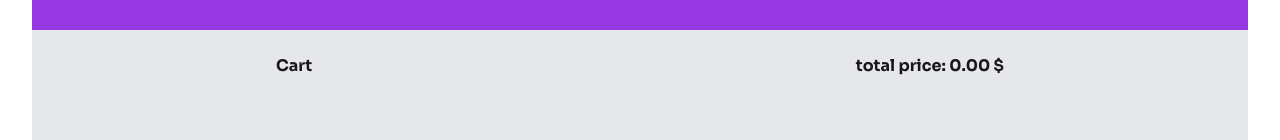
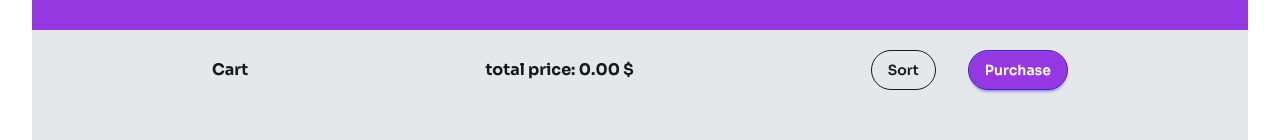
Before and after one commit to sourovroy999/gadget-heaven, a React (Vite) app: page /dashboard in a window 1280 px wide. Shown: the part 283-423 px from the top of the page. Built offline with nearby package versions, Linux system fonts and the light colour scheme.

Commit message:
sort button click to sort the products in cart

```diff
--- a/src/Components/Cart.jsx
+++ b/src/Components/Cart.jsx
@@ -1,67 +1,75 @@
-import React, { useEffect, useState } from 'react';
-import { deleteProducts, getProducts } from '../Utilis/Utilis';
-import SingleCart from '../Pages/SingleCart';
+import React, { useEffect, useState } from "react";
+import { deleteProducts, getProducts } from "../Utilis/Utilis";
+import SingleCart from "../Pages/SingleCart";
 
 const Cart = () => {
+  const [carts, setCarts] = useState([]);
 
-    const [carts, setCarts]=useState([])
+  // const [totalPrice, setTotalPrice]=useState([])
 
-    // const [totalPrice, setTotalPrice]=useState([])
+  useEffect(() => {
+    const storedCarts = getProducts([]);
+    setCarts(storedCarts);
+  }, []);
 
-    useEffect(()=>{
-        const storedCarts= getProducts([])
-        setCarts(storedCarts)
-    } ,[])
-
-    const handleDelete = id =>{
-        deleteProducts(id)
-        const storedCarts=getProducts([])
-        setCarts(storedCarts)
-    }
+  const handleDelete = (id) => {
+    deleteProducts(id);
+    const storedCarts = getProducts([]);
+    setCarts(storedCarts);
+  };
 
 
+  const handleSort=()=>{
+    const sorted= [...carts].sort(function(a,b) {return b.price - a.price})
+    console.log('sort btn clicked', sorted);
+    // setCarts(sorted)
+    setCarts(sorted)
+
+  }
 
 
+  const prices = carts.map((prices) => prices.price);
+//   console.log(prices);
+
+  let sum = 0;
+  for (let item of prices) {
+    sum = sum + item;
+  }
+  console.log(sum);
+
+  //  console.log(totalPrice);
+
+  return (
+    <div className="mt-5 px-6 md:px-0">
+      <div className="max-w-4xl flex gap-4 flex-col md:flex-row items-center mx-auto justify-between font-bold md:px-5">
+
+        <div className="">
+          <h1>Cart</h1>
+        </div>
 
 
-       const prices=carts.map(prices=> prices.price)
-       console.log(prices);
+        <div className="">total price: {sum.toFixed(2)} $</div>
 
-       let sum =0
-     for(let item of prices ){
-        sum = sum + item
+        <div>
+        <button onClick={()=>handleSort()}  className="btn btn-outline mr-8 rounded-3xl text-[#9538E2">
+          Sort
+        </button>
+        <button className="btn btn-primary rounded-3xl bg-[#9538E2] text-white">
+          Purchase
+        </button>
+        </div>
 
-     }
-     console.log(sum);
+      </div>
 
-
-    //  console.log(totalPrice);
-
-
-
-
-
-
-
-    return (
-        <div className=''>
-
-           <div className='flex px-5 my-6 justify-between  max-w-3xl mx-auto font-bold md:px-'>
-            <div><h1>Cart</h1></div>
-
-            <div>total price: {sum.toFixed(2)} $</div>
-
-
-           </div>
-
-            {
-                carts.map(p=> <SingleCart key={p.product_id} cartInside={p} handleDelete={handleDelete}></SingleCart>)
-
-            }
-
-
-        </div>
-    );
+      {carts.map((p) => (
+        <SingleCart
+          key={p.product_id}
+          cartInside={p}
+          handleDelete={handleDelete}
+        ></SingleCart>
+      ))}
+    </div>
+  );
 };
 
 export default Cart;
--- a/src/Pages/SingleCart.jsx
+++ b/src/Pages/SingleCart.jsx
@@ -9,7 +9,7 @@ const SingleCart = ({ cartInside, handleDelete }) => {
 
 
   return (
-    <div className=" flex  gap-3 justify-between max-w-2xl mx-auto bg-white mb-3 p-4 rounded-2xl">
+    <div className=" flex mt-5 gap-3 justify-between max-w-2xl mx-auto bg-white mb-3 p-4 rounded-2xl">
 
 
         <img className=" w-[120px] h-[100px] object-cover"
```
